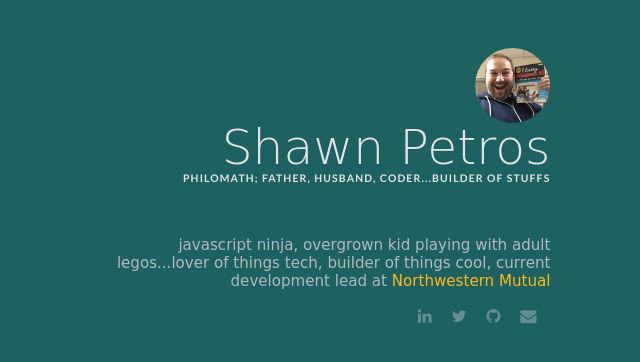
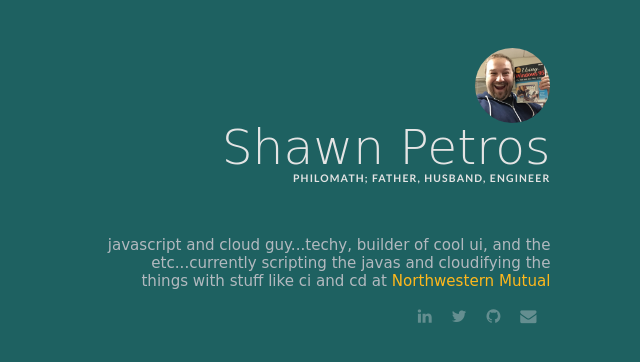
Before and after one commit to shawnpetros/shawnpetros.com, a plain HTML site: page index.html in a window 1280 px wide. Shown: the whole page, without its empty margins (640-1280 px from the left). Drawn offline with Linux system fonts and the light colour scheme; a web font is replaced by a local one.

Commit message:
updated some stuffs

```diff
--- a/index.html
+++ b/index.html
@@ -22,8 +22,8 @@
 		<div class="hero">
 			<div id="avatar"></div>
 			<h1>Shawn Petros</h1>
-			<h3 class="lato tagline">philomath; father, husband, coder...builder of stuffs</h3>
-			<p class="summary">javascript ninja, overgrown kid playing with adult legos...lover of things tech, builder of things cool, current development lead at <a href="https://www.northwesternmutual.com" class="nm">Northwestern Mutual</a></p>
+			<h3 class="lato tagline">philomath; father, husband, engineer</h3>
+			<p class="summary">javascript and cloud guy...techy, builder of cool ui, and the etc...currently scripting the javas and cloudifying the things with stuff like ci and cd at <a href="https://www.northwesternmutual.com" class="nm">Northwestern Mutual</a></p>
 		</div>
 		<div class="links">
 			<a href="https://www.linkedin.com/in/spetros" class="fa fa-linkedin"></a>
```
